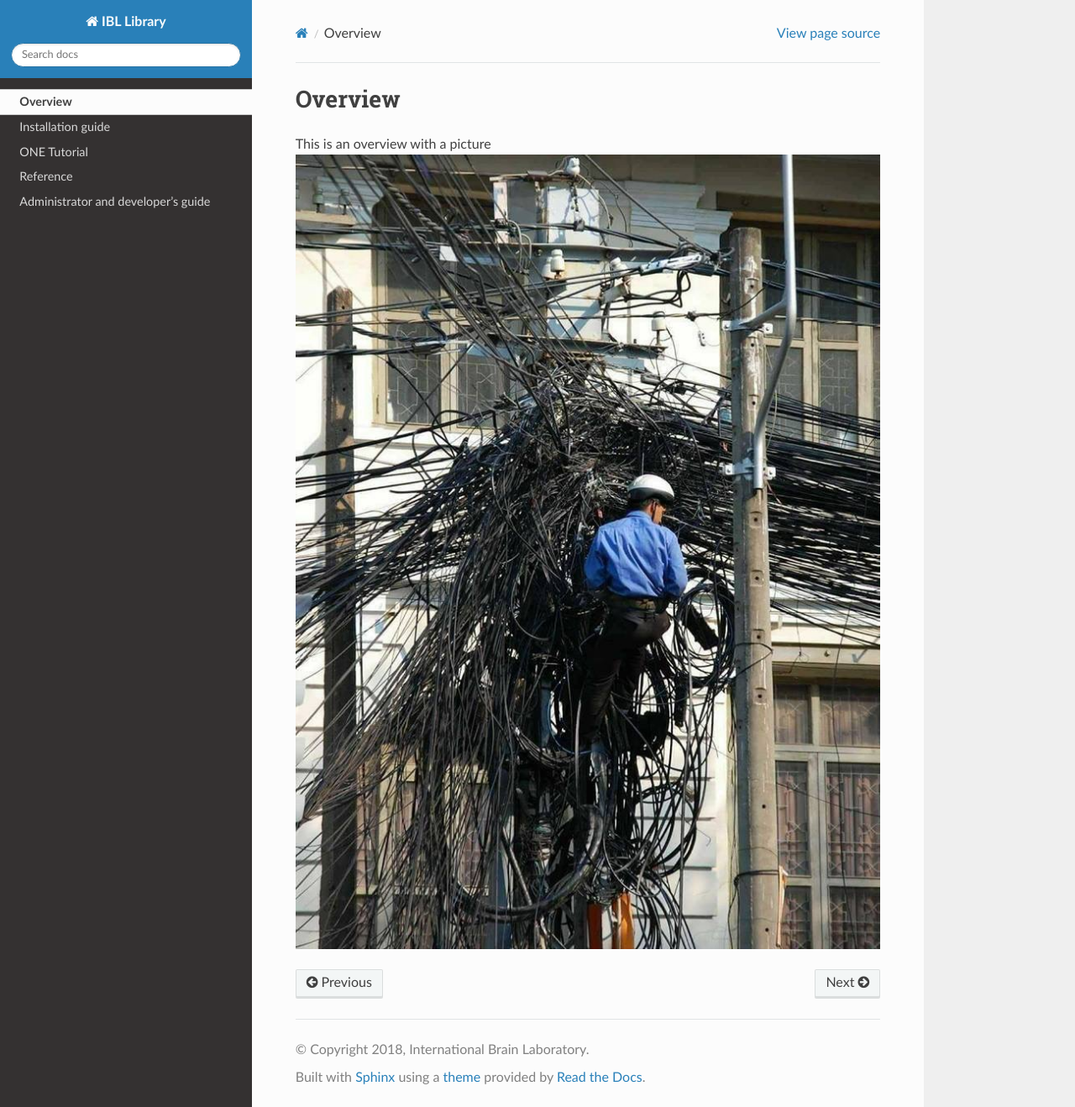
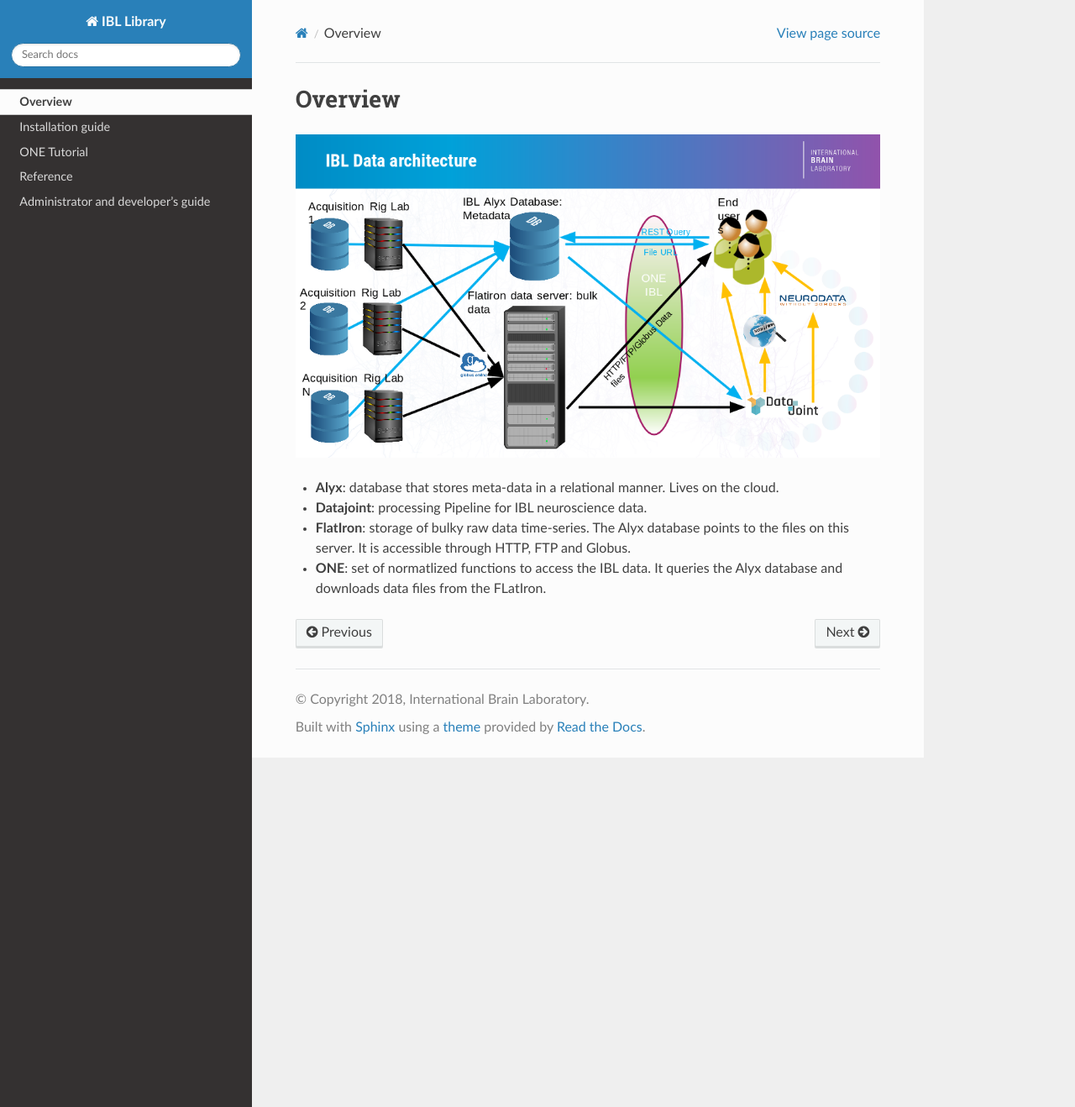
Before and after one commit to int-brain-lab/ibllib, a Sphinx documentation site: the page built from docs/01_overview.md, in a window 1280 px wide and 1318 px high. Shown: the whole window at 84% size. Built offline with Sphinx 7.4.7 and the Read the Docs theme 2.0.0, drawn with Linux system fonts in a browser that asks for light colours.

Commit message:
Documentation: Overview

```diff
--- a/docs/01_overview.md
+++ b/docs/01_overview.md
@@ -1,3 +1,7 @@
 # Overview
-This is an overview with a picture
-![Alt text](./_static/edit_legacy_code.jpg)
+![Alyx data structure](./_static/IBL_data.png)
+
+-   **Alyx**: database that stores meta-data in a relational manner. Lives on the cloud.
+-   **Datajoint**: processing Pipeline for IBL neuroscience data.
+-   **FlatIron**: storage of bulky raw data time-series. The Alyx database points to the files on this server. It is accessible through HTTP, FTP and Globus.
+-   **ONE**: set of normatlized functions to access the IBL data. It queries the Alyx database and downloads data files from the FLatIron.
--- a/docs/05_developers.rst
+++ b/docs/05_developers.rst
@@ -1,5 +1,5 @@
 Administrator and developer's guide
-==================
+===================================
 
 .. toctree::
     :maxdepth: 2
--- a/docs/conf.py
+++ b/docs/conf.py
@@ -18,8 +18,7 @@ import matplotlib
 matplotlib.use('agg')
 sys.path.insert(0, os.path.abspath('.'))
 sys.path.insert(0, os.path.abspath('../python/alf'))
-sys.path.insert(0, os.path.abspath('../python/openneurodata'))
-sys.path.insert(0, os.path.abspath('../python/openneurodata/oneibl'))
+sys.path.insert(0, os.path.abspath('../python/oneibl'))
 sys.path.insert(0, os.path.abspath('../python'))
 print('Python %s on %s' % (sys.version, sys.platform))
 autodoc_mock_imports = ['_tkinter']
--- a/docs/source/oneibl.rst
+++ b/docs/source/oneibl.rst
@@ -4,7 +4,7 @@ oneibl API
 oneibl.one module
 -----------------
 
-.. automodule:: openneurodata.oneibl.one
+.. automodule:: oneibl.one
     :members:
     :undoc-members:
     :show-inheritance:
```
Also changed, not shown: docs/_static/IBL_data.png (added), docs/_static/edit_legacy_code.jpg (deleted), 2 other files.
